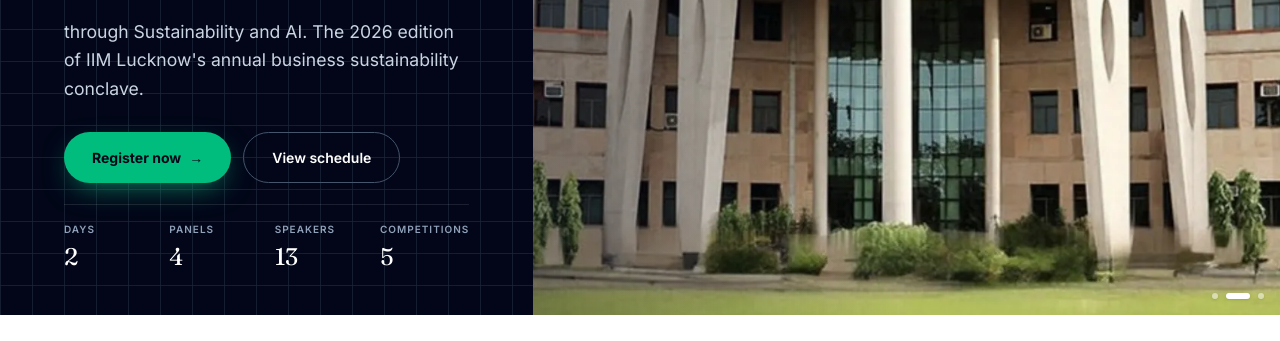
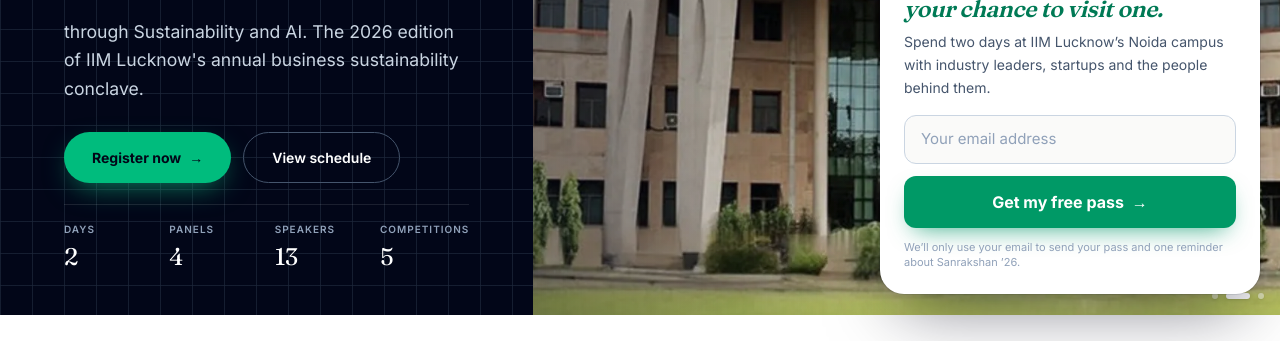
Before and after one commit to PGPSM/SANRAKSHAN, a plain HTML site: page index.html in a window 1280 px wide. Shown: the part 486-827 px from the top of the page. Drawn offline with nearby package versions, Linux system fonts and the light colour scheme; animation ran at ten frames a second.

Commit message:
Turn on visitor pass pop-up (connect to Apps Script web app)
Co-Authored-By: Claude Opus 5.5 <noreply@anthropic.com>
Claude-Session: https://claude.ai/code/session_01NyXD1grdom2dy7tSQW9YBM

```diff
--- a/index.html
+++ b/index.html
@@ -1334,7 +1334,7 @@
     <script>
         // ---- Visitor pass pop-up ----
         // Paste the Google Apps Script web-app URL here. While it is empty, the pop-up stays switched off.
-        const PASS_ENDPOINT = '';
+        const PASS_ENDPOINT = 'https://script.google.com/macros/s/AKfycbx6wS5pX0knsf29gIPh4F9H6IPoNG5wvDDJDK7_zFUdWD18IJyGl_voDufkV1m-A4Ho/exec';
         (function () {
             const card = document.getElementById('pass-card');
             if (!card || !PASS_ENDPOINT) return;
```
